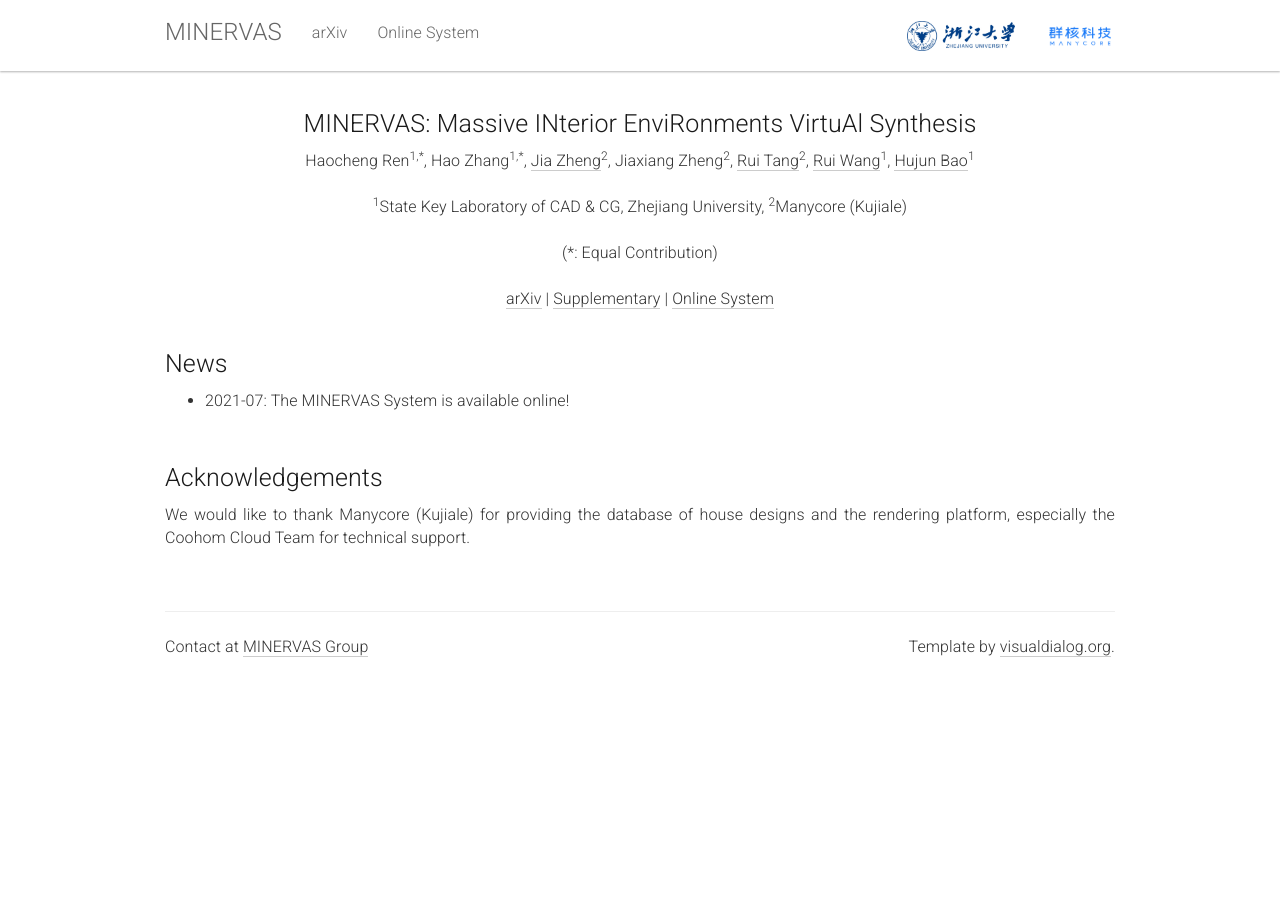
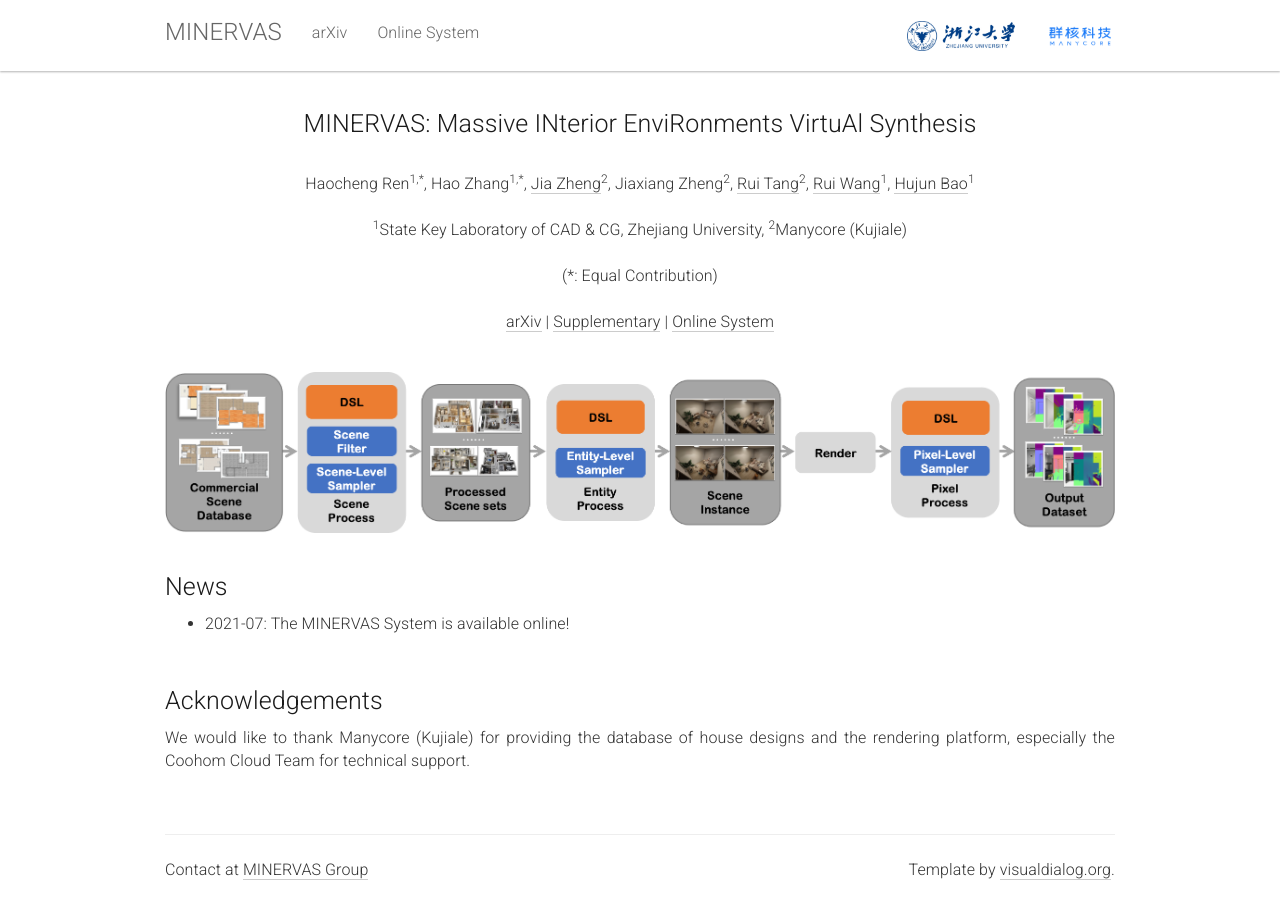
Before and after one commit to coohom/MINERVAS, a Jekyll site: the page built from _pages/home.md, in a window 1280 px wide. Built offline with Jekyll 4.4.1, drawn with Linux system fonts in a browser that asks for light colours.

Commit message:
:sparkles: add teaser

```diff
--- a/_pages/home.md
+++ b/_pages/home.md
@@ -9,7 +9,10 @@ permalink: /
 <br>
 <div class="row">
   <div class="col-xs-12">
-    <center><h2>MINERVAS: Massive INterior EnviRonments VirtuAl Synthesis</h2></center>
+    <center>
+      <h2>MINERVAS: Massive INterior EnviRonments VirtuAl Synthesis</h2>
+    </center>
+    <br>
     <center>
       Haocheng Ren<sup>1,*</sup>,
       Hao Zhang<sup>1,*</sup>,
@@ -32,6 +35,12 @@ permalink: /
     <center>
       <a href='https://arxiv.org/abs/'>arXiv</a> | <a href='TODO'>Supplementary</a> | <a href='https://www.kujiale.com/coohomcloud/minervas'>Online System</a>
     </center>
+  </div>
+</div><br>
+
+<div class="row">
+  <div class="col-md-12">
+    <img src="{{ "/static/img/teaser.png" | prepend:site.baseurl }}">
   </div>
 </div><br>
 
```
Also changed, not shown: static/img/teaser.png (added).
